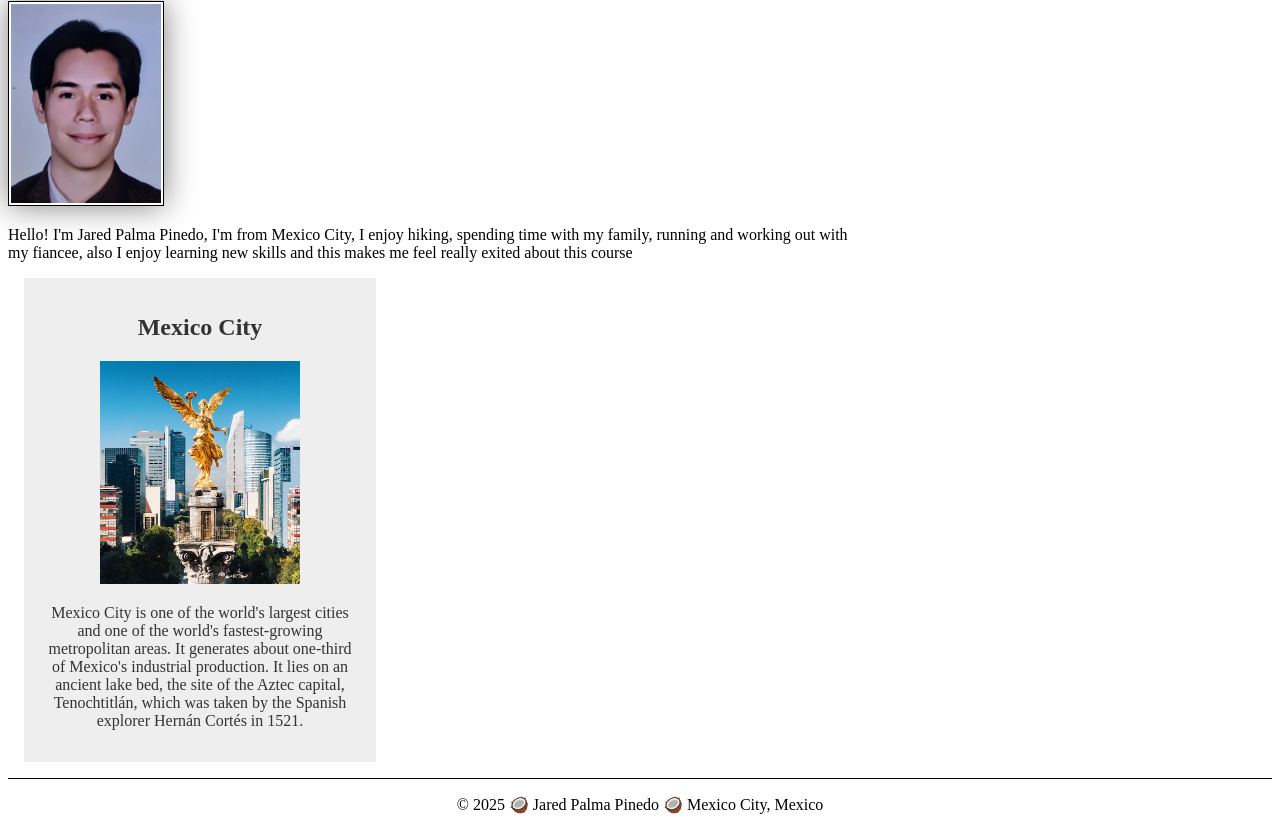
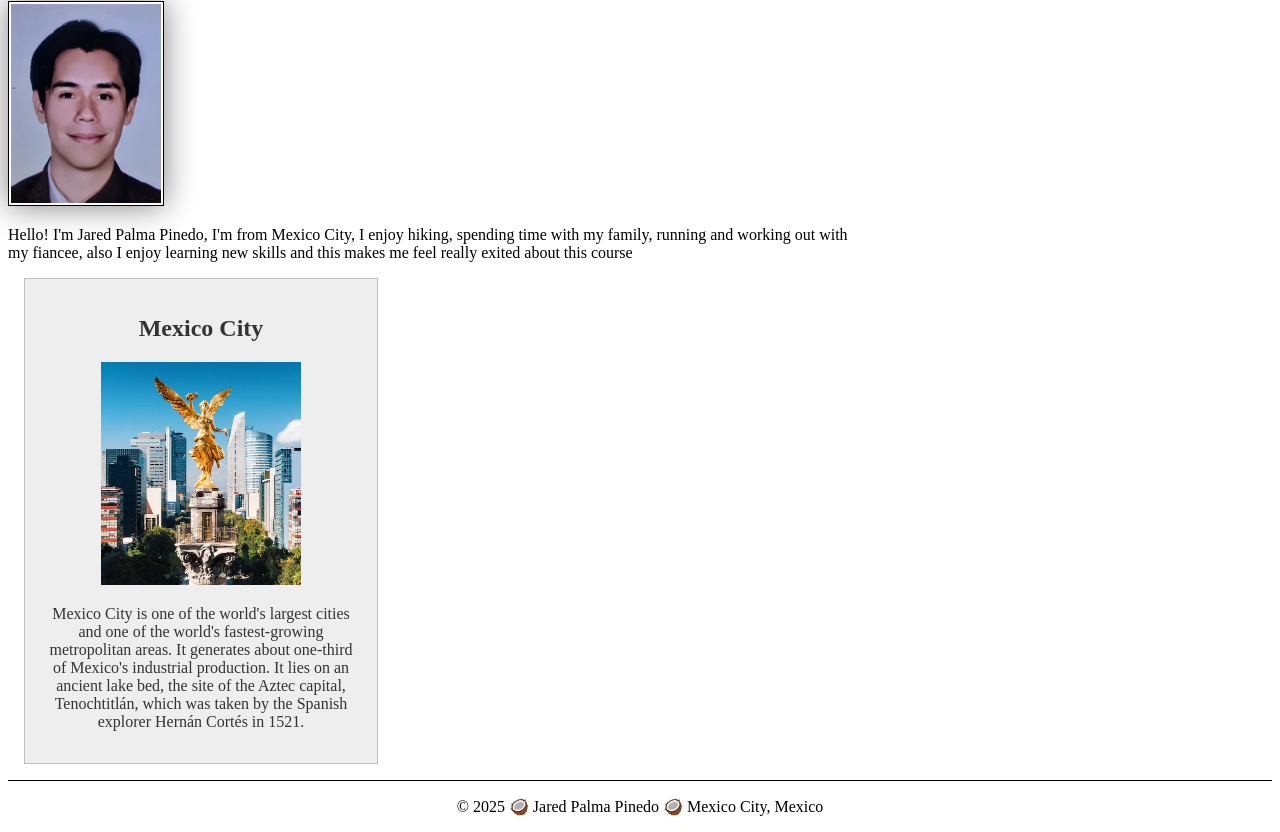
Before and after one commit to jared-palma/wdd130, a plain HTML site: page index.html in a window 1280 px wide. Shown: the part 223-1055 px from the top of the page. Drawn offline with Linux system fonts and the light colour scheme.

Commit message:
corrections

```diff
--- a/styles/styles.css
+++ b/styles/styles.css
@@ -25,14 +25,14 @@ p {
     padding: 0;
 }
 
-main{
+main {
     max-width: 840px;
 }
 
 aside {
     width: 20rem;
     margin: 1rem;
-    border: 1px solid rgb (0 0 0 / 0.2);
+    border: 1px solid rgba(0, 0, 0, 0.2); /* Fixed rgba syntax */
     padding: 1rem;
     background-color: #eee;
     color: #333;
```
